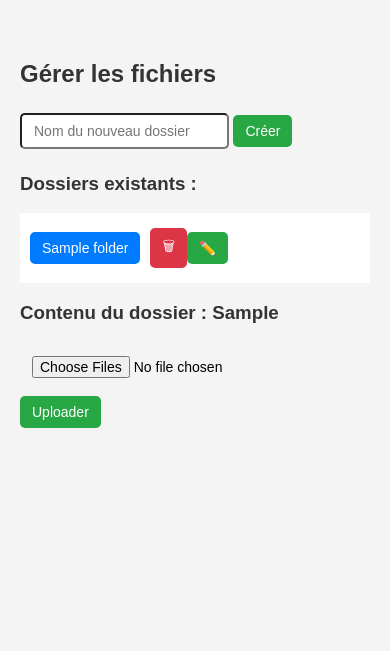
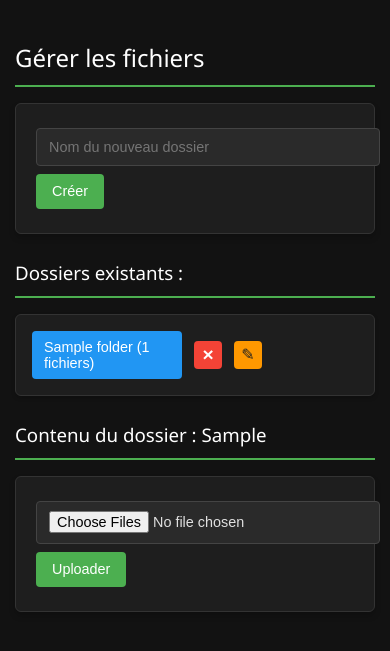
Before and after one commit to Laande/file-hoster, a Flask app: template templates/index.html in a window 390 px wide. Shown: the top 651 px of the page. Run offline with Flask 3, Linux system fonts and the light colour scheme; the template is opened without the code that fills it: most values are stand-ins (such as "Sample title", 1, 10 or a date in 2020); data that the repository does not hold is empty; parts of the project's set-up code (start-up, migrations or seed data) failed here and were passed over.

Commit message:
changes and things

```diff
--- a/app.py
+++ b/app.py
@@ -1,4 +1,4 @@
-from flask import Flask, request, render_template, send_from_directory, jsonify
+from flask import Flask, request, render_template, send_from_directory, jsonify, url_for
 import os
 import shutil
 
@@ -27,22 +27,17 @@ def index():
                 if file.filename:
                     file.save(os.path.join(folder_path, file.filename))
 
-        elif "rename_folder" in request.form:
-            old_folder = request.form["old_folder"]
-            new_folder = request.form["new_folder"].strip()
-            if new_folder:
-                old_folder_path = os.path.join(BASE_DIR, old_folder)
-                new_folder_path = os.path.join(BASE_DIR, new_folder)
-                if os.path.exists(old_folder_path):
-                    try:
-                        os.rename(old_folder_path, new_folder_path)
-                    except Exception as e:
-                        return jsonify({"success": False, "message": f"Erreur lors du renommage du dossier : {str(e)}"}), 500
+    folders = sorted([f for f in os.listdir(BASE_DIR) if os.path.isdir(os.path.join(BASE_DIR, f))])
 
-    folders = sorted([f for f in os.listdir(BASE_DIR) if os.path.isdir(os.path.join(BASE_DIR, f))])
+    folders_with_count = []
+    for folder in folders:
+        folder_path_count = os.path.join(BASE_DIR, folder)
+        file_count = len([f for f in os.listdir(folder_path_count) if os.path.isfile(os.path.join(folder_path_count, f))])
+        folders_with_count.append({"name": folder, "count": file_count})
+
     files = sorted(os.listdir(folder_path)) if selected_folder and os.path.exists(folder_path) else []
 
-    return render_template("index.html", folders=folders, selected_folder=selected_folder, files=files)
+    return render_template("index.html", folders=folders_with_count, selected_folder=selected_folder, files=files)
 
 
 @app.route("/uploads/<folder>/<filename>")
@@ -95,5 +90,21 @@ def delete_folder():
     else:
         return jsonify({"success": False, "message": "Dossier non trouvé."})
 
+@app.route("/rename_folder", methods=["POST"])
+def rename_folder():
+    data = request.get_json()
+    old_folder = data.get("old_folder")
+    new_folder = data.get("new_folder")
+
+    old_folder_path = os.path.join(BASE_DIR, old_folder)
+    new_folder_path = os.path.join(BASE_DIR, new_folder)
+
+    os.rename(old_folder_path, new_folder_path)
+    return jsonify({
+        "success": True,
+        "redirect_url": url_for('index', folder=new_folder)
+    })
+
+
 if __name__ == "__main__":
-    app.run(host="0.0.0.0", port=5001, debug=True)
+    app.run(host="0.0.0.0", port=9501, debug=True)
--- a/static/script.js
+++ b/static/script.js
@@ -1,7 +1,6 @@
 let start = 0;
 const filesPerRequest = 10;
 let loading = false;
-
 
 async function deleteFile(folder, filename, fileElement) {
     if (confirm("Voulez-vous vraiment supprimer ce fichier ?")) {
@@ -49,47 +48,109 @@ async function deleteFolder(folder) {
             }
         } catch (error) {
             console.error("Erreur lors de la suppression du dossier : ", error);
+            alert("Une erreur est survenue, veuillez réessayer plus tard.");
         }
     }
 }
 
+async function renameFolder(oldFolder, newFolder) {
+    if (!newFolder.trim()) {
+        alert("Le nom du dossier ne peut pas être vide");
+        return;
+    }
+
+    try {
+        const response = await fetch("/rename_folder", {
+            method: "POST",
+            headers: {
+                "Content-Type": "application/json",
+            },
+            body: JSON.stringify({ old_folder: oldFolder, new_folder: newFolder }),
+        });
+
+        const result = await response.json();
+        if (response.ok && result.success) {
+            if (result.redirect_url) {
+                window.location.href = result.redirect_url;
+            } else {
+                location.reload();
+            }
+        } else {
+            console.error(result.message);
+            alert("Erreur : " + result.message);
+        }
+    } catch (error) {
+        console.error("Erreur lors du renommage du dossier : ", error);
+        alert("Une erreur est survenue, veuillez réessayer plus tard.");
+    }
+}
 
 async function loadFiles(folder) {
-    if (loading) return;
+    if (loading || !folder) return;
 
     const encodedFolder = encodeURIComponent(folder);
+    try {
         const response = await fetch(`/get_files?folder=${encodedFolder}&start=${start}`);
         const data = await response.json();
 
         if (data.files && data.files.length > 0) {
+            const fileList = document.getElementById('file-list');
+
             data.files.forEach(file => {
                 const fileElement = document.createElement('li');
+                const fileExtension = file.split('.').pop().toLowerCase();
+                const isImage = ['jpg', 'jpeg', 'png', 'gif', 'bmp', 'webp'].includes(fileExtension);
+
                 fileElement.innerHTML = `
-                <a href="/uploads/${encodedFolder}/${file}" target="_blank">${file}</a>
-                <img src="/uploads/${encodedFolder}/${file}" width="100">
-                <button onclick="deleteFile('${folder}', '${file}', this.parentElement)" class="delete-btn">🗑</button>
+                    <a href="/uploads/${encodedFolder}/${encodeURIComponent(file)}" target="_blank">${file}</a>
+                    ${isImage ? `<img src="/uploads/${encodedFolder}/${encodeURIComponent(file)}" width="100">` : ''}
+                    <button onclick="deleteFile('${folder}', '${file}', this.parentElement)" class="delete-btn"></button>
                 `;
-            document.getElementById('file-list').appendChild(fileElement);
+                fileList.appendChild(fileElement);
             });
 
             start += filesPerRequest;
 
-        // Appeler la fonction pour charger les fichiers suivants
             loadFiles(folder);
         } else {
-        loading = true; // Plus de fichiers à charger
+            loading = true;
+        }
+    } catch (error) {
+        console.error("Erreur lors du chargement des fichiers : ", error);
+        loading = true;
     }
 }
-
-document.addEventListener("DOMContentLoaded", function () {
-    loadFiles(selectedFolder);
-});
 
 function showRenameFolderModal(folder) {
     document.getElementById('renameFolderModal').style.display = 'block';
     document.getElementById('old-folder').value = folder;
+    document.getElementById('new-folder').value = folder;
+    document.getElementById('new-folder').focus();
+    document.getElementById('new-folder').select();
 }
 
 function closeRenameFolderModal() {
     document.getElementById('renameFolderModal').style.display = 'none';
 }
+
+document.addEventListener("DOMContentLoaded", function() {
+    if (typeof selectedFolder !== 'undefined' && selectedFolder) {
+        loadFiles(selectedFolder);
+    }
+
+    const renameForm = document.getElementById('rename-form');
+    if (renameForm) {
+        renameForm.addEventListener('submit', function(e) {
+            e.preventDefault();
+            const oldFolder = document.getElementById('old-folder').value;
+            const newFolder = document.getElementById('new-folder').value;
+            renameFolder(oldFolder, newFolder);
+        });
+    }
+
+    document.addEventListener('keydown', function(e) {
+        if (e.key === 'Escape') {
+            closeRenameFolderModal();
+        }
+    });
+});
--- a/static/styles.css
+++ b/static/styles.css
@@ -1,75 +1,223 @@
 body {
-    font-family: Arial, sans-serif;
-    max-width: 800px;
-    margin: 20px auto;
-    padding: 20px;
-    background-color: #f4f4f4;
+    font-family: 'Segoe UI', Tahoma, Geneva, Verdana, sans-serif;
+    max-width: 900px;
+    margin: 0 auto;
+    padding: 25px;
+    background-color: #121212;
+    color: #e0e0e0;
+    line-height: 1.6;
 }
 
 h2, h3 {
-    color: #333;
+    color: #ffffff;
+    margin-top: 1.5rem;
+    margin-bottom: 1rem;
+    font-weight: 500;
+    border-bottom: 2px solid #4caf50;
+    padding-bottom: 0.5rem;
+}
+
+a {
+    color: #64b5f6;
+    text-decoration: none;
+    transition: color 0.2s;
+}
+
+a:hover {
+    color: #90caf9;
+    text-decoration: underline;
 }
 
 form {
-    margin-bottom: 10px;
+    margin-bottom: 1.5rem;
+    background-color: #1e1e1e;
+    padding: 1.25rem;
+    border-radius: 6px;
+    box-shadow: 0 4px 6px rgba(0, 0, 0, 0.2);
+    border: 1px solid #333;
 }
 
 input, button {
-    padding: 8px 12px;
-    margin: 5px 0;
-    border-radius: 5px;
-    font-size: 14px;
-    cursor: pointer;
+    padding: 0.5rem 0.75rem;
+    margin: 0.25rem 0;
+    border-radius: 4px;
+    font-size: 0.9rem;
+    transition: all 0.2s;
+}
+
+input[type="text"], input[type="file"] {
+    border: 1px solid #444;
+    background-color: #2a2a2a;
+    color: #e0e0e0;
+    padding: 0.6rem 0.75rem;
+}
+
+input[type="text"]:focus, input[type="file"]:focus {
+    outline: none;
+    border-color: #64b5f6;
+    box-shadow: 0 0 0 2px rgba(100, 181, 246, 0.25);
 }
 
 button {
-    background-color: #28a745;
+    background-color: #4caf50;
     color: white;
     border: none;
+    cursor: pointer;
+    font-weight: 500;
+    padding: 0.6rem 1rem;
 }
 
 button:hover {
-    background-color: #218838;
+    background-color: #43a047;
+    transform: translateY(-1px);
 }
 
-.delete-btn {
-    background-color: #dc3545;
-    margin-left: 10px;
-}
-
-.delete-btn:hover {
-    background-color: #c82333;
+button:active {
+    transform: translateY(0);
 }
 
 ul {
     list-style: none;
     padding: 0;
+    margin: 1rem 0;
 }
 
 li {
-    background: white;
-    margin: 5px 0;
-    padding: 10px;
+    background: #1e1e1e;
+    margin: 0.5rem 0;
+    padding: 0.75rem 1rem;
     display: flex;
     align-items: center;
+    border-radius: 6px;
+    box-shadow: 0 2px 4px rgba(0, 0, 0, 0.2);
+    border: 1px solid #333;
+    transition: all 0.2s;
+}
+
+li:hover {
+    background: #252525;
+    transform: translateY(-2px);
+    box-shadow: 0 4px 8px rgba(0, 0, 0, 0.3);
 }
 
 a button.folder-btn {
-    background-color: #007bff;
+    background-color: #2196f3;
     color: white;
-    padding: 8px 12px;
+    padding: 0.5rem 0.75rem;
     border: none;
-    border-radius: 5px;
-    text-align: center;
+    border-radius: 4px;
+    text-align: left;
+    width: 180px;
+    font-size: 0.9rem;
+    display: flex;
+    align-items: center;
+    justify-content: space-between;
 }
 
 a button.folder-btn:hover {
-    background-color: #0056b3;
+    background-color: #1976d2;
+}
+
+.file-count {
+    background-color: #1565c0;
+    color: white;
+    border-radius: 12px;
+    padding: 0.1rem 0.5rem;
+    font-size: 0.75rem;
+    margin-left: 0.5rem;
+    display: inline-block;
+}
+
+.delete-btn, .rename-btn {
+    width: 28px;
+    height: 28px;
+    border-radius: 4px;
+    display: flex;
+    align-items: center;
+    justify-content: center;
+    font-size: 0.8rem;
+    margin-left: 0.75rem;
+    padding: 0;
+}
+
+.delete-btn {
+    background-color: #f44336;
+}
+
+.delete-btn::before {
+    content: "×";
+    font-size: 1.2rem;
+    font-weight: bold;
+}
+
+.rename-btn {
+    background-color: #ff9800;
+    color: #212121;
+}
+
+.rename-btn::before {
+    content: "✎";
+    font-size: 1rem;
+}
+
+.delete-btn:hover {
+    background-color: #e53935;
+}
+
+.rename-btn:hover {
+    background-color: #fb8c00;
 }
 
 img {
-    margin-left: 10px;
-    width: 50px;
+    margin-left: 0.75rem;
+    width: 40px;
     height: auto;
-    border-radius: 5px;
+    border-radius: 4px;
+    object-fit: cover;
+    border: 1px solid #444;
 }
+
+#renameFolderModal {
+    position: fixed;
+    top: 50%;
+    left: 50%;
+    transform: translate(-50%, -50%);
+    background-color: #1e1e1e;
+    padding: 1.5rem;
+    border-radius: 8px;
+    box-shadow: 0 6px 16px rgba(0, 0, 0, 0.5);
+    z-index: 1000;
+    border: 1px solid #444;
+    min-width: 300px;
+}
+
+#renameFolderModal form {
+    box-shadow: none;
+    padding: 0;
+    margin: 0;
+    background: transparent;
+    border: none;
+}
+
+#renameFolderModal input[type="text"] {
+    width: 100%;
+}
+
+#renameFolderModal button {
+    margin-top: 0.75rem;
+    margin-right: 0.5rem;
+}
+
+@media (max-width: 600px) {
+    body {
+        padding: 15px;
+    }
+
+    input[type="text"], input[type="file"] {
+        width: 100%;
+    }
+
+    a button.folder-btn {
+        width: 150px;
+    }
+}
--- a/templates/index.html
+++ b/templates/index.html
@@ -19,9 +19,9 @@
     <ul>
         {% for folder in folders %}
             <li>
-                <a href="?folder={{ folder }}"><button class="folder-btn">{{ folder }}</button></a>
-                <button onclick="deleteFolder('{{ folder }}')" class="delete-btn">🗑</button>
-                <button onclick="showRenameFolderModal('{{ folder }}')" class="rename-btn">✏️</button>
+                <a href="?folder={{ folder.name }}"><button class="folder-btn">{{ folder.name }} ({{ folder.count }} fichiers)</button></a>
+                <button onclick="deleteFolder('{{ folder.name }}')" class="delete-btn"></button>
+                <button onclick="showRenameFolderModal('{{ folder.name }}')" class="rename-btn"></button>
             </li>
         {% endfor %}
     </ul>
@@ -40,10 +40,10 @@
     {% endif %}
 
     <div id="renameFolderModal" style="display:none;">
-        <form method="post">
+        <form id="rename-form" method="post">
             <input type="hidden" name="old_folder" id="old-folder">
             <input type="text" name="new_folder" id="new-folder" placeholder="Nouveau nom de dossier" required>
-            <button type="submit" name="rename_folder">Renommer</button>
+            <button type="submit">Renommer</button>
             <button type="button" onclick="closeRenameFolderModal()">Annuler</button>
         </form>
     </div>
```
Lines whose indentation alone changed are shown as unchanged.
